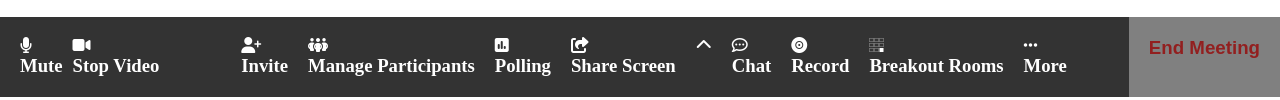
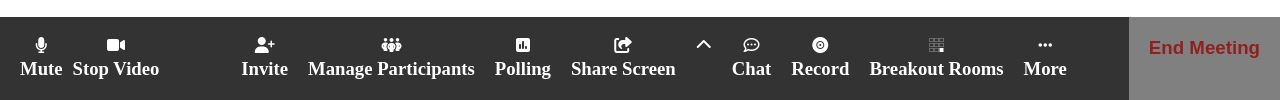
Before and after one commit to marcodldev/html-css-zoom, a plain HTML site: page index.html in a window 1280 px wide. Shown: the part 867-967 px from the top of the page. Drawn offline with Linux system fonts and the light colour scheme.

Commit message:
icone centrate

```diff
--- a/css/style.css
+++ b/css/style.css
@@ -92,3 +92,8 @@
  .icona i {
     justify-content: center;
  }
+
+ .icon2 {
+    justify-content: center;
+    padding-bottom: 5px;
+ }
--- a/index.html
+++ b/index.html
@@ -132,12 +132,18 @@
             <div class="iconesinistra flex pad20px">
 
                 <div class="iconmute">
+                    <div class="icon2 flex">
                         <i class="fa-solid fa-microphone"></i>
+                    </div>
+
                     <h3>Mute</h3>
                 </div>
 
                 <div class="iconvideo">
+                    <div class="icon2 flex">
                         <i class="fa-solid fa-video"></i>
+                    </div>
+
                     <h3>Stop Video</h3>
                 </div>
             </div>
@@ -146,46 +152,73 @@
                 <div class="iconecentrali flex pad20px">
 
                     <div class="icona">
+                        <div class="icon2 flex">
                             <i class="fa-solid fa-user-plus"></i>
+                        </div>
+
                         <h3>Invite</h3>
                     </div>
 
                     <div class="icona">
+                        <div class="icon2 flex">
                             <i class="fa-solid fa-people-group"></i>
+                        </div>
+
                         <h3>Manage Participants</h3>
                     </div>
 
                     <div class="icona">
+                        <div class="icon2 flex">
                             <i class="fa-solid fa-square-poll-vertical"></i>
+                        </div>
+
                         <h3>Polling</h3>
                     </div>
 
                     <div class="icona">
+                        <div class="icon2 flex">
                             <i class="fa-solid fa-share-from-square"></i>
+                        </div>
+
                         <h3>Share Screen</h3>
                     </div>
 
                     <div class="icona">
+                        <div class="icon2 flex">
                             <i class="fa-solid fa-chevron-up"></i>
                         </div>
 
+                    </div>
+
                     <div class="icona">
+                        <div class="icon2 flex">
                             <i class="fa-regular fa-comment-dots"></i>
+                        </div>
+
                         <h3>Chat</h3>
                     </div>
 
                     <div class="icona">
+                        <div class="icon2 flex">
                             <i class="fa-solid fa-record-vinyl"></i>
+                        </div>
+
                         <h3>Record</h3>
                     </div>
 
                     <div class="icona">
+                        <div class="icon2 flex">
                             <i class="fa-brands fa-buromobelexperte"></i>
+                        </div>
+
                         <h3>Breakout Rooms</h3>
                     </div>
 
                     <div class="icona">
+                        <div class="icon2 flex">
                             <i class="fa-solid fa-ellipsis"></i>
+                        </div>
+
                         <h3>More</h3>
                     </div>
 
```
Lines whose indentation alone changed are shown as unchanged.
